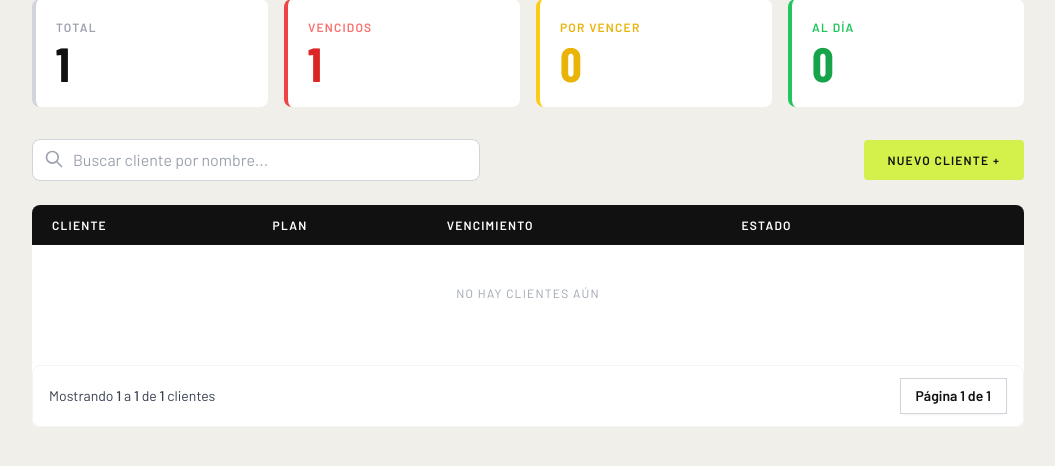
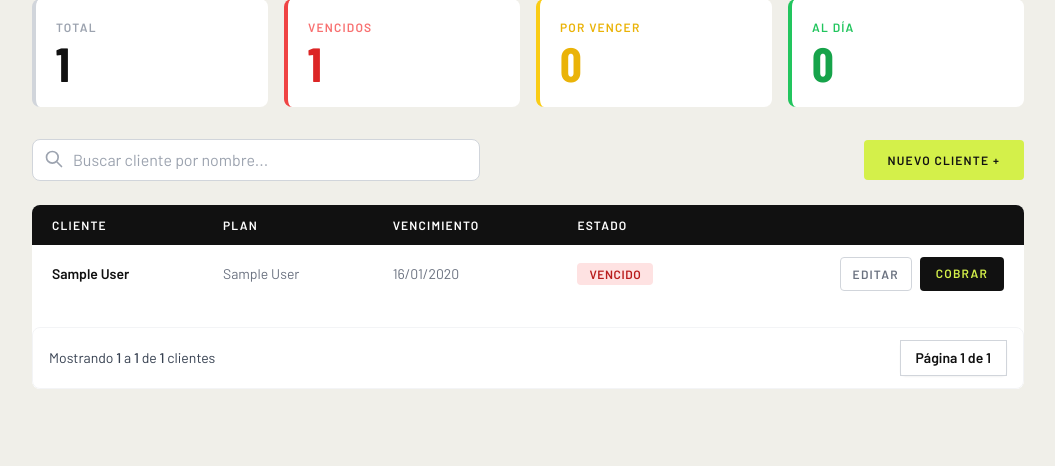
Before and after one commit to LucianoCingolani/panthrogym, a Django app: page / in a window 1280 px wide. Shown: the part 153-619 px from the top of the page, without its empty margins (112-1167 px from the left). Run offline with Django 5.2, Linux system fonts and the light colour scheme; tables that the repository leaves empty hold one stand-in row (values such as "Sample post"); some libraries are stand-ins or nearby versions.

Commit message:
paginator 2

```diff
--- a/members/templates/dashboard.html
+++ b/members/templates/dashboard.html
@@ -69,7 +69,7 @@
             </tr>
         </thead>
         <tbody class="divide-y divide-gray-100">
-            {% for cliente in clientes %}
+            {% for cliente in page_obj %}
             <tr class="hover:bg-[#f7f6f1] transition">
                 <td class="px-5 py-3 font-semibold text-[#111]"><a href="{% url 'historial_pagos' cliente.id %}" class="hover:text-[#555] transition">{{ cliente.nombre }}</a></td>
                 <td class="px-5 py-3 text-gray-500">{{ cliente.plan.nombre }}</td>
```
